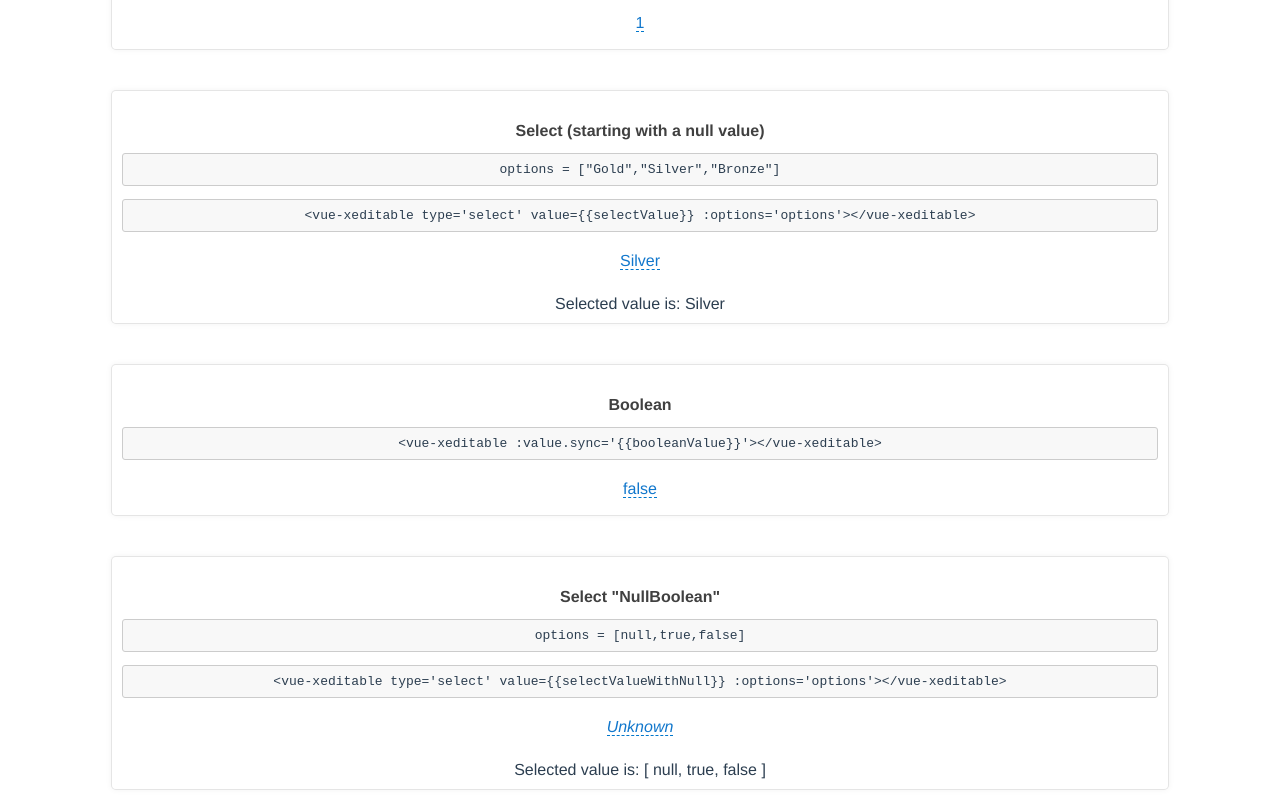
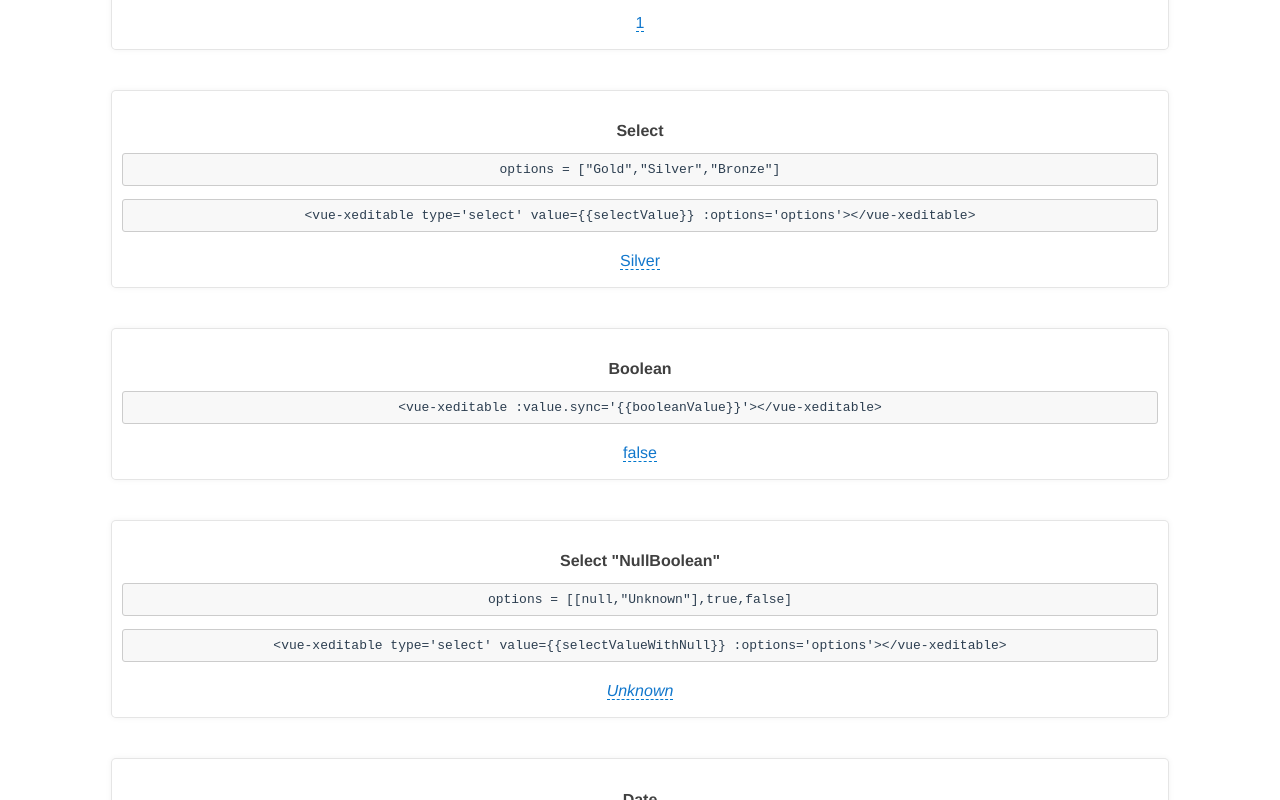
Before and after one commit to onekiloparsec/vue-xeditable, a Vue app: page / in a window 1280 px wide. Shown: the part 680-1480 px from the top of the page. Built offline with nearby package versions, Linux system fonts and the light colour scheme.

Commit message:
Better demo

```diff
--- a/src/App.vue
+++ b/src/App.vue
@@ -101,9 +101,10 @@
       </div>
 
       <div class="node">
-        <h4>Select (starting with a null value)</h4>
+        <h4>Select</h4>
         <pre>options = {{JSON.stringify(selectOptions)}}</pre>
-        <pre v-pre>&lt;vue-xeditable type='select' value={{selectValue}} :options='options'&gt;&lt;/vue-xeditable&gt;</pre>
+        <pre
+          v-pre>&lt;vue-xeditable type='select' value={{selectValue}} :options='options'&gt;&lt;/vue-xeditable&gt;</pre>
         <vue-xeditable
           type='select'
           name="selectEvents"
@@ -114,8 +115,6 @@
           @value-will-change="sendValueWillChangeEvent"
           @value-did-change="sendValueDidChangeEvent"
         />
-        <br/>
-        Selected value is: {{selectValue}}
 
         <div class="events-banner" v-show="selectEvents.length > 0">
           <div
@@ -171,8 +170,6 @@
           @value-will-change="sendValueWillChangeEvent"
           @value-did-change="sendValueDidChangeEvent"
         />
-        <br/>
-        Selected value is: {{selectOptionsWithNull}}
 
         <div class="events-banner" v-show="selectWithNullEvents.length > 0">
           <div
@@ -236,7 +233,7 @@
         selectValue: 'Silver',
         selectOptions: ['Gold', 'Silver', 'Bronze'],
         selectValueWithNull: null,
-        selectOptionsWithNull: [null, true, false],
+        selectOptionsWithNull: [[null, 'Unknown'], true, false],
         booleanValue: false,
         dateValue: new Date(),
         eventsCount: 0,
@@ -260,6 +257,7 @@
         this.pushEditingEvent('value-will-change', value, name)
       },
       sendValueDidChangeEvent (value, name) {
+        console.log(value, name)
         this.pushEditingEvent('value-did-change', value, name)
       },
       pushEditingEvent (event, value, name) {
```
